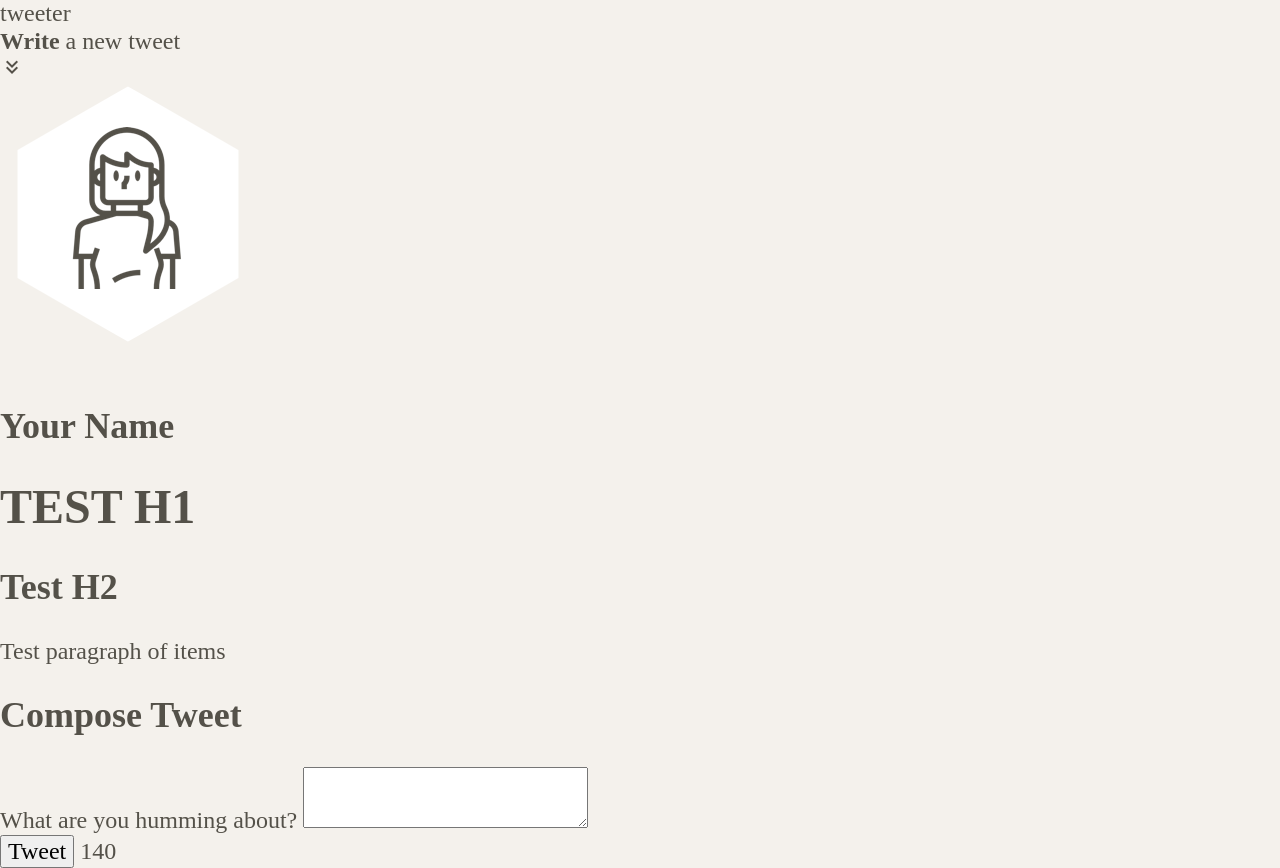
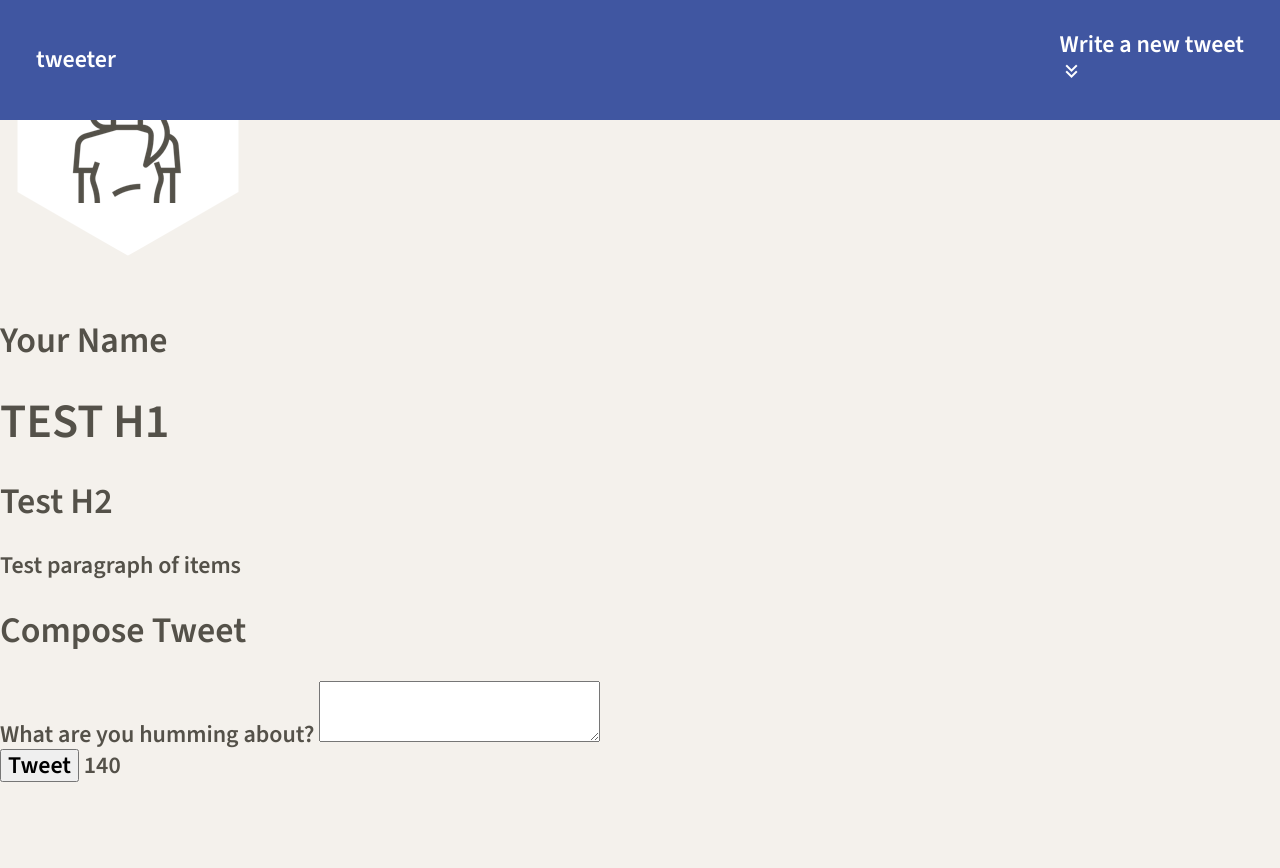
Before and after one commit to liuprestin/tweeeter-clone, a website: page public/index.html in a window 1280 px wide. After the commit the page ends 800 px from the top, so only its background shows below. Drawn offline with nearby package versions, Linux system fonts and the light colour scheme.

Commit message:
adding new styling for the new HTML elements: nav, header with img, main body and tweet form

```diff
--- a/public/styles/layout.css
+++ b/public/styles/layout.css
@@ -3,10 +3,17 @@
  * https://css-tricks.com/international-box-sizing-awareness-day/
  * Do not modify these two selectors, please
  */
+
+ @import url("nav.css");
+ @import url("header.css");
+ @import url("tweetForm.css");
+
 html {
   box-sizing: border-box;
 }
-*, *:before, *:after {
+*,
+*:before,
+*:after {
   box-sizing: inherit;
 }
 
@@ -14,12 +21,42 @@ html {
  * Global layout stuff
  */
 
+nav {
+  display: flex;
+  background-color: #4056a1;
+  color: #ffffff;
+  height: 120px;
+  width: 100%;
+  align-items: center;
+  justify-content: space-between;
+  padding-left: 1.5em;
+  padding-right: 1.5em;
+  position: fixed;
+}
+
 body {
   color: #545149;
   background-color: #f4f1ec;
   font-size: 24px;
+  font-family: "Source Sans 3", sans-serif;
 }
 
 /*
  * Additional CSS can be defined below or in other CSS files, as per instructions
  */
+
+.container {
+  width: 90%;
+}
+
+.container h1 {
+
+}
+
+.container h2 {
+
+}
+
+.container p {
+
+}
```
